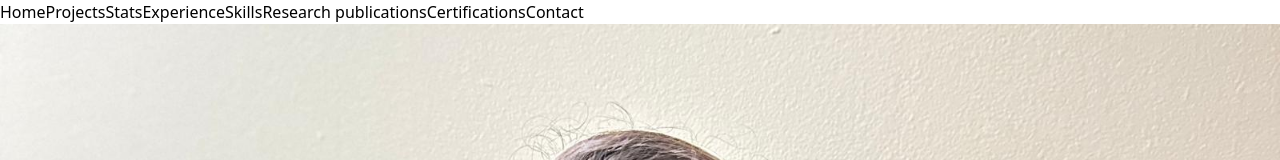
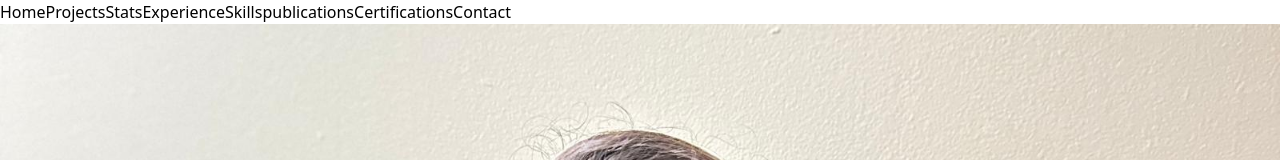
Before and after one commit to mani99sai12l/sai, a React (Vite) app: page / in a window 1280 px wide. Shown: the top 160 px of the page. Built offline with nearby package versions, Linux system fonts and the light colour scheme.

Commit message:
Fix image path for GitHub Pages

```diff
--- a/src/Portfolio.jsx
+++ b/src/Portfolio.jsx
@@ -39,7 +39,7 @@ export default function Portfolio() {
     <div className="min-h-screen bg-gradient-to-br from-[#0f0c29] via-[#302b63] to-[#24243e] text-white p-6 font-sans scroll-smooth">
       {/* Navigation Bar */}
       <nav className="fixed top-0 left-0 w-full bg-[#0f0c29]/90 backdrop-blur-md z-50 shadow-md py-4 px-8 flex justify-center gap-8 text-sm font-medium">
-        {["Home", "Projects", "Stats", "Experience", "Skills", "Research publications","Certifications", "Contact"].map((item) => (
+        {["Home", "Projects", "Stats", "Experience", "Skills", "publications","Certifications", "Contact"].map((item) => (
           <a key={item} href={`#${item.toLowerCase().replace(/ /g, "")}`} className="text-cyan-300 hover:text-pink-400 transition">{item}</a>
         ))}
       </nav>
@@ -238,7 +238,7 @@ export default function Portfolio() {
 
 
         {/* Research Publications */}
-<section id="Research publications" className="py-20 max-w-6xl mx-auto">
+<section id="publications" className="py-20 max-w-6xl mx-auto">
   <h2 className="text-3xl font-bold text-center text-yellow-300 mb-10">Research Publications</h2>
   <div className="grid md:grid-cols-2 gap-10">
     {[
```
Also changed, not shown: 5 other files (tests, documents, lock files or other folders).
